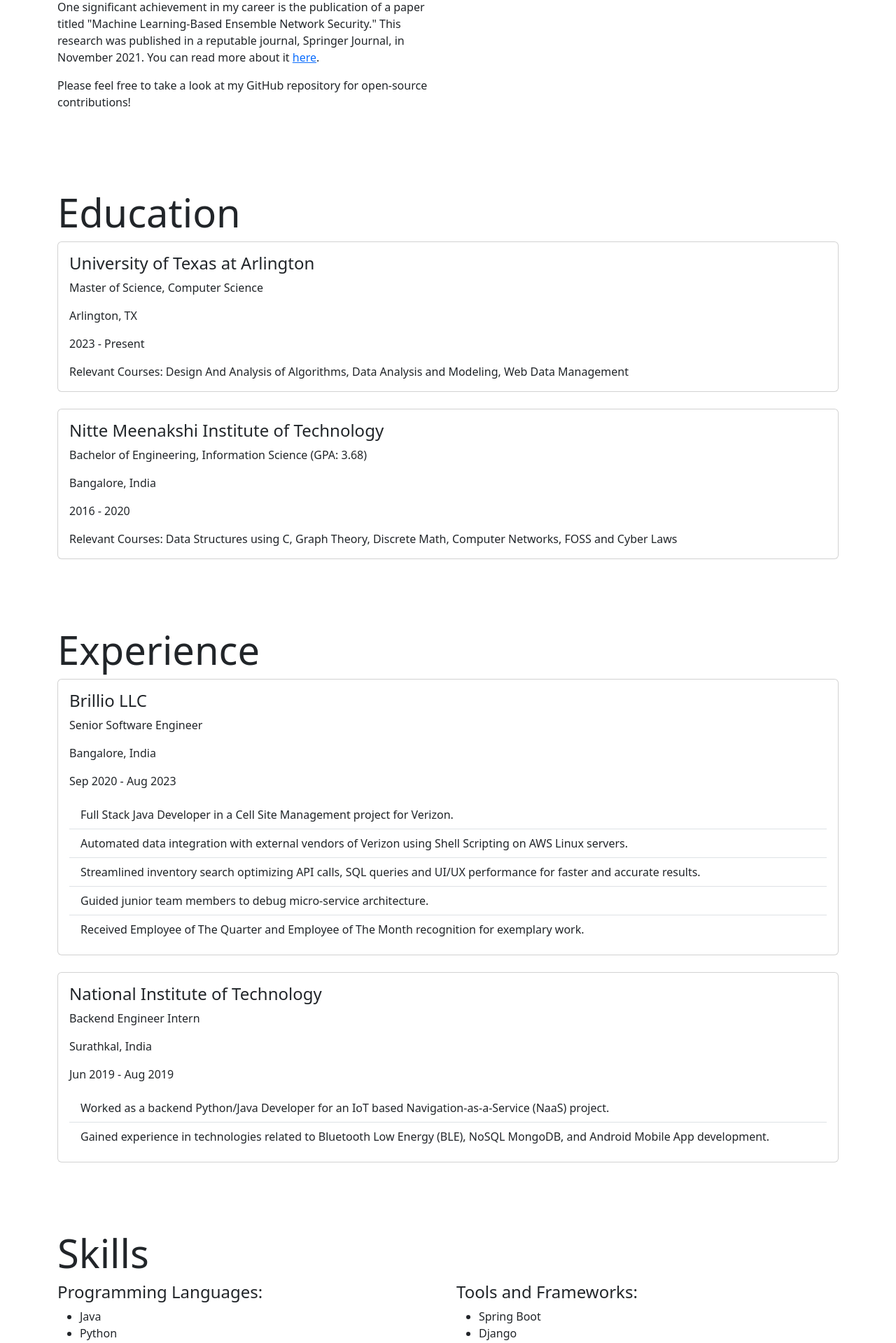
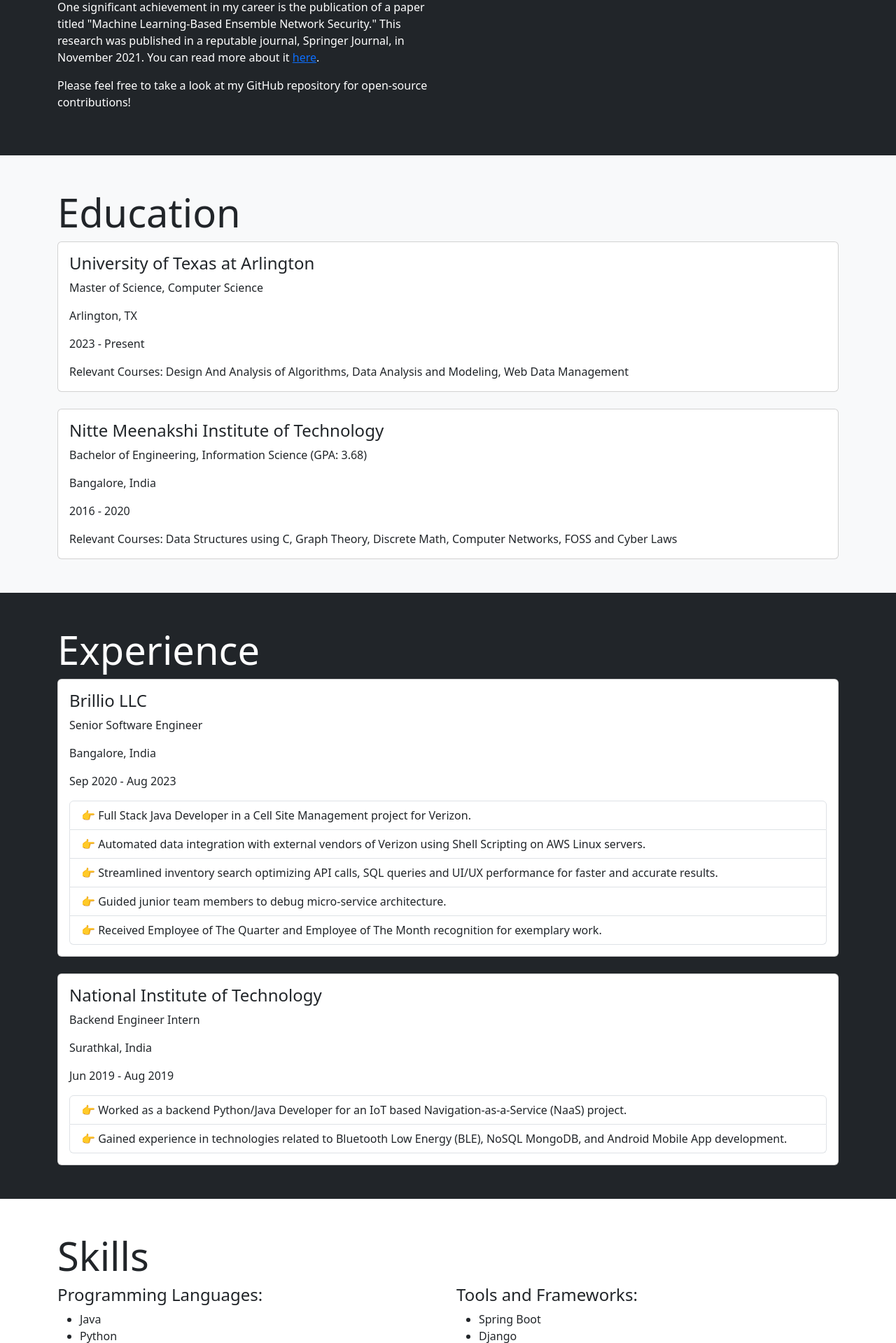
Before and after one commit to SuhasBk/MyFlaskApp, a Flask app: page /portfolio in a window 1280 px wide. Shown: the part 1029-2948 px from the top of the page at 70% size. Run offline with Flask 3, Linux system fonts and the light colour scheme.

Commit message:
update portfolio

```diff
--- a/myflask/templates/portfolio.html
+++ b/myflask/templates/portfolio.html
@@ -49,8 +49,16 @@
             color: white;
         }
 
-        #header a:hover {
+        .header-links a:hover {
             text-decoration: none;
+        }
+
+        #profile-pic {
+            transition: all 0.5s;
+        }
+
+        #profile-pic:hover {
+            transform: scale(1.1);
         }
     </style>
 
@@ -60,7 +68,7 @@
     <!-- Navbar -->
     <nav class="navbar navbar-expand-lg navbar-dark bg-dark sticky-top">
         <div class="container">
-            <a class="navbar-brand" href="#">Suhas Kowligi</a>
+            <a class="navbar-brand" href="#">Suhas</a>
             <button class="navbar-toggler" type="button" data-bs-toggle="collapse" data-bs-target="#navbarNav"
                 aria-controls="navbarNav" aria-expanded="false" aria-label="Toggle navigation">
                 <span class="navbar-toggler-icon"></span>
@@ -99,8 +107,7 @@
             <div class="header-links">
                 <a href="https://suhasbk.fly.dev" target="_blank">Portfolio Website</a>
                 <span class="header-separator"> | </span>
-                <a href="https://drive.google.com/file/d/1wDLuXtxKjuxr-RzIDFP4-GdRqCx7JfFs/view"
-                    target="_blank">Résumé</a>
+                <a href="https://drive.google.com/file/d/1wDLuXtxKjuxr-RzIDFP4-GdRqCx7JfFs/view" target="_blank">Résumé</a>
                 <span class="header-separator"> | </span>
                 <a href="https://github.com/SuhasBk" target="_blank">GitHub</a>
                 <span class="header-separator"> | </span>
@@ -112,7 +119,7 @@
     </header>
 
     <!-- About Section -->
-    <section id="about" class="py-5">
+    <section id="about" class="py-5 bg-dark text-white">
         <div class="container">
             <div class="row">
                 <div class="col-lg-6">
@@ -146,15 +153,14 @@
                     </p>
                 </div>
                 <div class="col-lg-6" style="text-align: center;">
-                    <img src="{{url_for('static', filename='profile.png')}}" alt="Profile Picture" class="img-fluid rounded-circle">
+                    <img id="profile-pic" src="{{url_for('static', filename='profile.png')}}" alt="Profile Picture" class="img-fluid rounded-circle">
                 </div>
             </div>
         </div>
     </section>
 
-
     <!-- Education Section -->
-    <section id="education" class="py-5">
+    <section id="education" class="py-5 bg-light">
         <div class="container">
             <h2 class="display-4">Education</h2>
 
@@ -184,9 +190,8 @@
         </div>
     </section>
 
-
     <!-- Experience Section -->
-    <section id="experience" class="py-5">
+    <section id="experience" class="py-5 bg-dark text-white">
         <div class="container">
             <h2 class="display-4">Experience</h2>
 
@@ -197,20 +202,13 @@
                     <p class="card-text">Senior Software Engineer</p>
                     <p class="card-text">Bangalore, India</p>
                     <p class="card-text">Sep 2020 - Aug 2023</p>
-                    <ul class="list-group list-group-flush">
-                        <li class="list-group-item">Full Stack Java Developer in a Cell Site Management project for
-                            Verizon.
+                    <ul class="list-group">
+                        <li class="list-group-item">👉 Full Stack Java Developer in a Cell Site Management project for Verizon.
                         </li>
-                        <li class="list-group-item">Automated data integration with external vendors of Verizon using
-                            Shell
-                            Scripting on AWS Linux servers.</li>
-                        <li class="list-group-item">Streamlined inventory search optimizing API calls, SQL queries and
-                            UI/UX
-                            performance for faster and accurate results.</li>
-                        <li class="list-group-item">Guided junior team members to debug micro-service architecture.</li>
-                        <li class="list-group-item">Received Employee of The Quarter and Employee of The Month
-                            recognition
-                            for exemplary work.</li>
+                        <li class="list-group-item">👉 Automated data integration with external vendors of Verizon using Shell Scripting on AWS Linux servers.</li>
+                        <li class="list-group-item">👉 Streamlined inventory search optimizing API calls, SQL queries and UI/UX performance for faster and accurate results.</li>
+                        <li class="list-group-item">👉 Guided junior team members to debug micro-service architecture.</li>
+                        <li class="list-group-item">👉 Received Employee of The Quarter and Employee of The Month recognition for exemplary work.</li>
                     </ul>
                 </div>
             </div>
@@ -222,18 +220,14 @@
                     <p class="card-text">Backend Engineer Intern</p>
                     <p class="card-text">Surathkal, India</p>
                     <p class="card-text">Jun 2019 - Aug 2019</p>
-                    <ul class="list-group list-group-flush">
-                        <li class="list-group-item">Worked as a backend Python/Java Developer for an IoT based
-                            Navigation-as-a-Service (NaaS) project.</li>
-                        <li class="list-group-item">Gained experience in technologies related to Bluetooth Low Energy
-                            (BLE),
-                            NoSQL MongoDB, and Android Mobile App development.</li>
+                    <ul class="list-group">
+                        <li class="list-group-item">👉 Worked as a backend Python/Java Developer for an IoT based Navigation-as-a-Service (NaaS) project.</li>
+                        <li class="list-group-item">👉 Gained experience in technologies related to Bluetooth Low Energy (BLE), NoSQL MongoDB, and Android Mobile App development.</li>
                     </ul>
                 </div>
             </div>
         </div>
     </section>
-
 
     <!-- Skills Section -->
     <section id="skills" class="py-5">
@@ -289,9 +283,8 @@
         </div>
     </section>
 
-
     <!-- Projects Section -->
-    <section id="projects" class="py-5">
+    <section id="projects" class="py-5 bg-dark text-white">
         <div class="container">
             <h2 class="display-4">Projects</h2>
 
@@ -329,7 +322,7 @@
                         Live Demo <i class="fas fa-external-link-alt"></i>
                     </a>
                     <p class="mt-2 card-text">
-                        Developed and deployed a Java Spring Boot-based group chat application over WebSocket API. Utilized STOMP - text-based protocol for transferring messages between client and server via a message broker.
+                        Developed and deployed a dockerized Java Spring Boot-based group chat application over WebSocket API. Utilized STOMP - text-based protocol for transferring messages between client and server via a message broker.
                     </p>
                 </div>
             </div>
@@ -350,7 +343,6 @@
         </div>
     </section>
 
-
     <!-- Achievements Section -->
     <section id="achievements" class="py-5">
         <div class="container">
@@ -360,13 +352,17 @@
                 <div class="card-body">
                     <h4 class="card-title">Machine Learning-Based Ensemble Network Security - Publication</h4>
                     <p class="card-text">Nov 2021</p>
-                    <a href="https://link.springer.com/chapter/10.1007/978-981-16-3342-3_1" class="btn btn-primary"
-                        target="_blank">Read Publication <i class="fas fa-external-link-alt"></i></a>
-                    <p class="mt-2 card-text">Published in Springer Journal</p>
+                    <a href="https://link.springer.com/chapter/10.1007/978-981-16-3342-3_1" class="btn btn-primary" target="_blank">Read Publication <i class="fas fa-external-link-alt"></i></a>
                 </div>
             </div>
 
-            <!-- Add more achievements as needed -->
+            <div class="card mb-4">
+                <div class="card-body">
+                    <h4 class="card-title">Open Source Contribution - Hacktoberfest 2023</h4>
+                    <p class="card-text">Oct 2023</p>
+                    <a href="https://github.com/Mrinank-Bhowmick/python-beginner-projects/pull/373" class="btn btn-primary" target="_blank">Pull Request <i class="fas fa-external-link-alt"></i></a>
+                </div>
+            </div>
         </div>
     </section>
 
```
